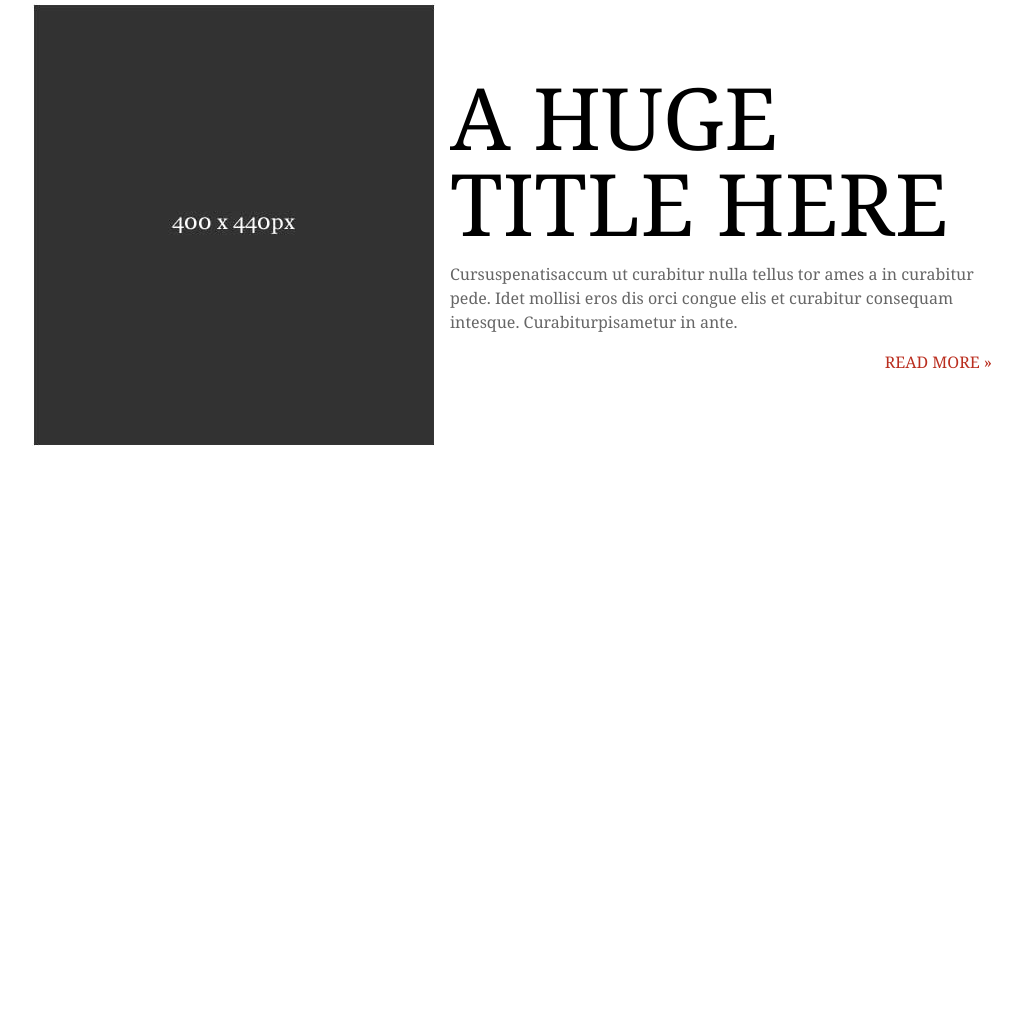
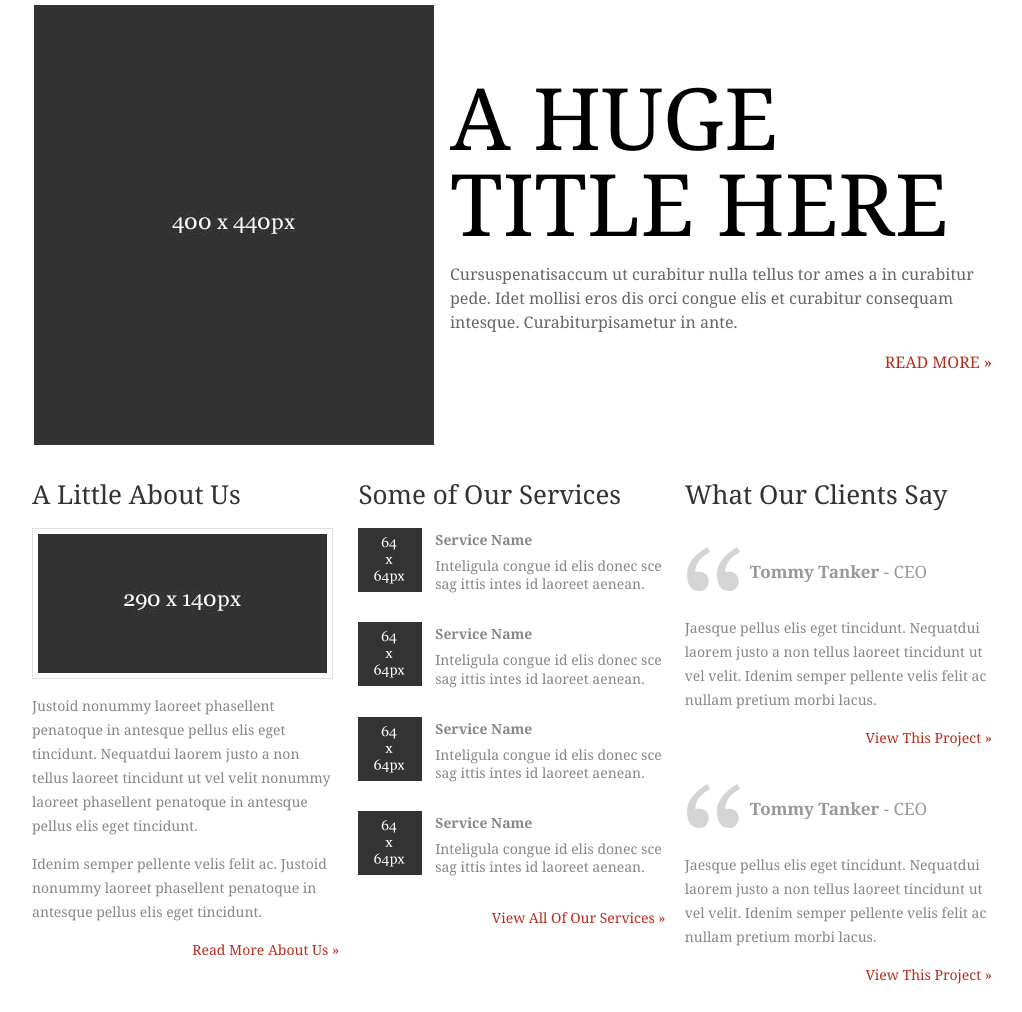
Before and after one commit to ashik80q/PHD-TO-HTML-1, a plain HTML site: page index.html in a window 1280 px wide. Shown: the part 987-1999 px from the top of the page, without its empty margins (128-1150 px from the left). Before the commit the page ends 1448 px from the top, so only its background shows below. Drawn offline with nearby package versions, Linux system fonts and the light colour scheme; files whose address does not match are found by name.

Commit message:
Added work area

```diff
--- a/index.html
+++ b/index.html
@@ -117,6 +117,82 @@
         </div>
     </section>
 
+    <section id="work_area">
+        <div class="inner_work container">
+            <div class="about_area child_word">
+                <h2>A Little About Us</h2>
+                <img src="./img/about.jpg" alt="">
+                <p>Justoid nonummy laoreet phasellent penatoque in antesque pellus elis eget tincidunt. Nequatdui laorem justo a non tellus laoreet tincidunt ut vel velit nonummy laoreet phasellent penatoque in antesque pellus elis eget tincidunt.</p>
+                <p>
+                    Idenim semper pellente velis felit ac. Justoid nonummy laoreet phasellent penatoque in antesque pellus elis eget tincidunt.
+                </p>
+                 <a href="#">Read More About Us »</a>
+            </div>
+            <div class="services_area child_word">
+                <h2>Some of Our Services</h2>
+                <div class="child_service ">
+                    <div class="service_img">
+                        <img src="./img/testimonial.png" alt="">
+                    </div>
+                    <div class="service_text">
+                        <h3>Service Name</h3>
+                        <p>Inteligula congue id elis donec sce sag ittis intes id laoreet aenean. </p>
+                    </div>
+                </div>
+
+                <div class="child_service">
+                    <div class="service_img">
+                        <img src="./img/testimonial.png" alt="">
+                    </div>
+                    <div class="service_text">
+                        <h3>Service Name</h3>
+                        <p>Inteligula congue id elis donec sce sag ittis intes id laoreet aenean. </p>
+                    </div>
+                </div>
+
+                <div class="child_service">
+                    <div class="service_img">
+                        <img src="./img/testimonial.png" alt="">
+                    </div>
+                    <div class="service_text">
+                        <h3>Service Name</h3>
+                        <p>Inteligula congue id elis donec sce sag ittis intes id laoreet aenean. </p>
+                    </div>
+                </div>
+
+                <div class="child_service">
+                    <div class="service_img">
+                        <img src="./img/testimonial.png" alt="">
+                    </div>
+                    <div class="service_text">
+                        <h3>Service Name</h3>
+                        <p>Inteligula congue id elis donec sce sag ittis intes id laoreet aenean. </p>
+                    </div>
+
+                </div>
+                <a href="#">View All Of Our Services »</a>
+
+            </div>
+
+            <div class="testimonial_area child_word">
+                <h2>What Our Clients Say</h2>
+                <div class="child_testimonial">
+                    <h3>Tommy Tanker <span>- CEO</span></h3>
+                    <p>Jaesque pellus elis eget tincidunt. Nequatdui laorem justo a non tellus laoreet tincidunt ut vel velit. Idenim semper pellente velis felit ac nullam pretium morbi lacus.</p>
+
+                    <a href="#">View This Project »</a>
+                </div>
+                <div class="child_testimonial">
+                    <h3> Tommy Tanker <span>- CEO</span> </h3>
+                    <p>Jaesque pellus elis eget tincidunt. Nequatdui laorem justo a non tellus laoreet tincidunt ut vel velit. Idenim semper pellente velis felit ac nullam pretium morbi lacus.</p>
+
+                    <a href="#">View This Project »</a>
+                </div>
+            </div>
+
+        </div>
+    </section>
+
 
 
      <script src="https://ajax.googleapis.com/ajax/libs/jquery/3.1.1/jquery.min.js"></script>
--- a/style.css
+++ b/style.css
@@ -334,3 +334,95 @@
 .inner_hero a:hover{
     color: #333333;
 }
+ /* ==================================================
+    work area CSS
+  ==================================================*/
+.work_area{
+      background: #f2f2f2;
+      padding: 45px 0;
+
+  }
+  .inner_work{
+    overflow: hidden;
+  }
+.child_word{
+      width: 32%;
+      float: left;
+      margin: 0 1% 10px;
+  }
+.child_word h2{
+      color: #333333;
+      font-size: 26px;
+      font-weight: normal;
+}
+.child_word p{
+    color: #878787;
+    font-size: 14px;
+    font-weight: normal;
+}
+.child_word a{
+    color: #B92D1F;
+    font-size: 14px;
+    font-weight: normal;
+    text-decoration: none;
+    clear: both;
+    float: right;
+    display: block;
+}
+.child_word a:hover{
+    color: #000;
+}
+
+.about_area{
+   margin-left: 0;
+}
+.about_area img{
+   border: 1px solid #dfdfdf;
+   padding: 5px;
+   display: block;
+   margin-bottom: 15px;
+ }
+
+.child_service{
+    width: 100%;
+    overflow: hidden;
+    margin-bottom: 15px;
+}
+.child_service .service_img{
+    width: 25%;
+    float: left;
+}
+.child_service .service_text{
+    width: 75%;
+    float: right;
+}
+.child_service .service_text h3{
+  color: #878787;
+  font-size: 14px;
+  margin-top: 0;
+  margin-bottom: 5px;
+}
+.child_service .service_text p{
+    margin-top: 0;
+    line-height: 1.3em;
+  }
+.testimonial_area{
+    margin-right: 0;
+}
+.child_testimonial{
+    width:100%;
+    margin-bottom: 15px;
+    overflow: hidden;
+}
+.child_testimonial h3{
+    background: url(./img/comment.png);
+    background-repeat: no-repeat;
+   color: #989898;
+   font-size: 17px;
+   font-weight: bold;
+   padding: 15px 0 15px 65px;
+}
+.child_testimonial h3 span{
+
+    font-weight: normal;
+ }
```
Also changed, not shown: img/about.jpg (added), img/comment.png (added), img/slider-1.jpg (deleted), img/slider-2.jpg (deleted), img/slider-4.jpg (deleted), img/testimonial.png (added), 1 other file.
